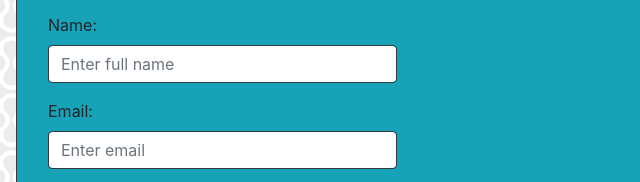
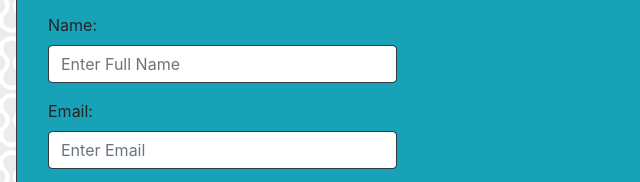
Before and after one commit to ericlafontsee/Homework-Bootstrap, a plain HTML site: page contact.html in a window 1280 px wide. Shown: the part 146-328 px from the top of the page, 0-640 px from the left. Drawn offline with nearby package versions, Linux system fonts and the light colour scheme.

Commit message:
Fifth Draft. Corrected the text on Contact page.

```diff
--- a/contact.html
+++ b/contact.html
@@ -47,11 +47,11 @@
                   <form class="col-6 mx-3">
                     <div class="form-group">
                       <label>Name:</label>
-                      <input type="text" class="form-control border border-dark"   placeholder="Enter full name">
+                      <input type="text" class="form-control border border-dark"   placeholder="Enter Full Name">
                     </div>
                     <div class="form-group">
                       <label for="exampleInputEmail1">Email:</label>
-                      <input type="email" class="form-control border border-dark" id="exampleInputEmail1" aria-describedby="emailHelp" placeholder="Enter email">
+                      <input type="email" class="form-control border border-dark" id="exampleInputEmail1" aria-describedby="emailHelp" placeholder="Enter Email">
                     </div>
                     <div class="form-group">
                       <label>Message:</label>
```
